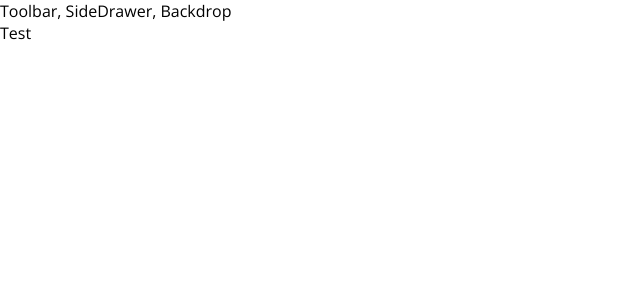
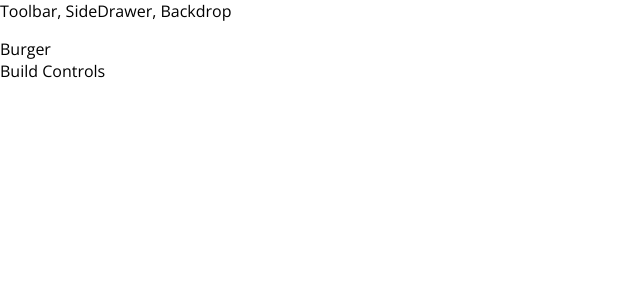
Before and after one commit to tharmaman/burgerBuilder, a React app: page / in a window 1280 px wide. Shown: the top 300 px of the page, without its empty margins (0-640 px from the left). Built offline with nearby package versions, Linux system fonts and the light colour scheme.

Commit message:
implemented container

```diff
--- a/config/webpack.config.dev.js
+++ b/config/webpack.config.dev.js
@@ -116,6 +116,7 @@
             options: {
               formatter: eslintFormatter,
               eslintPath: require.resolve('eslint'),
+              emitWarning: true,
 
             },
             loader: require.resolve('eslint-loader'),
--- a/config/webpack.config.prod.js
+++ b/config/webpack.config.prod.js
@@ -122,7 +122,7 @@
             options: {
               formatter: eslintFormatter,
               eslintPath: require.resolve('eslint'),
-
+              emitWarning: true,
             },
             loader: require.resolve('eslint-loader'),
           },
--- a/src/App.js
+++ b/src/App.js
@@ -1,5 +1,6 @@
 import React from 'react';
 import Layout from './Components/Layout/Layout';
+import BurgerBuilder from './Containers/BurgerBuilder/BurgerBuilder';
 
 // class App extends Component {
 //     render() {
@@ -16,7 +17,7 @@
 const App = () => (
     <div>
         <Layout>
-            Test
+            <BurgerBuilder />
         </Layout>
     </div>
 );
--- /dev/null
+++ b/src/Components/Layout/Layout.css
@@ -0,0 +1,3 @@
+.Content {
+    margin-top: 16px;
+}
--- a/src/Components/Layout/Layout.js
+++ b/src/Components/Layout/Layout.js
@@ -1,10 +1,11 @@
 import React from 'react';
 import Aux from '../../hocs/Aux';
+import classes from './Layout.css';
 
 const layout = ({ children }) => (
     <Aux>
         <div>Toolbar, SideDrawer, Backdrop</div>
-        <main>
+        <main className={classes.Content}>
             {children}
         </main>
     </Aux>
--- /dev/null
+++ b/src/Containers/BurgerBuilder/BurgerBuilder.js
@@ -0,0 +1,15 @@
+import React, { Component } from 'react';
+import Aux from '../../hocs/Aux';
+
+class BurgerBuilder extends Component {
+    render() {
+        return (
+            <Aux>
+                <div>Burger</div>
+                <div>Build Controls</div>
+            </Aux>
+        );
+    }
+}
+
+export default BurgerBuilder;
```
